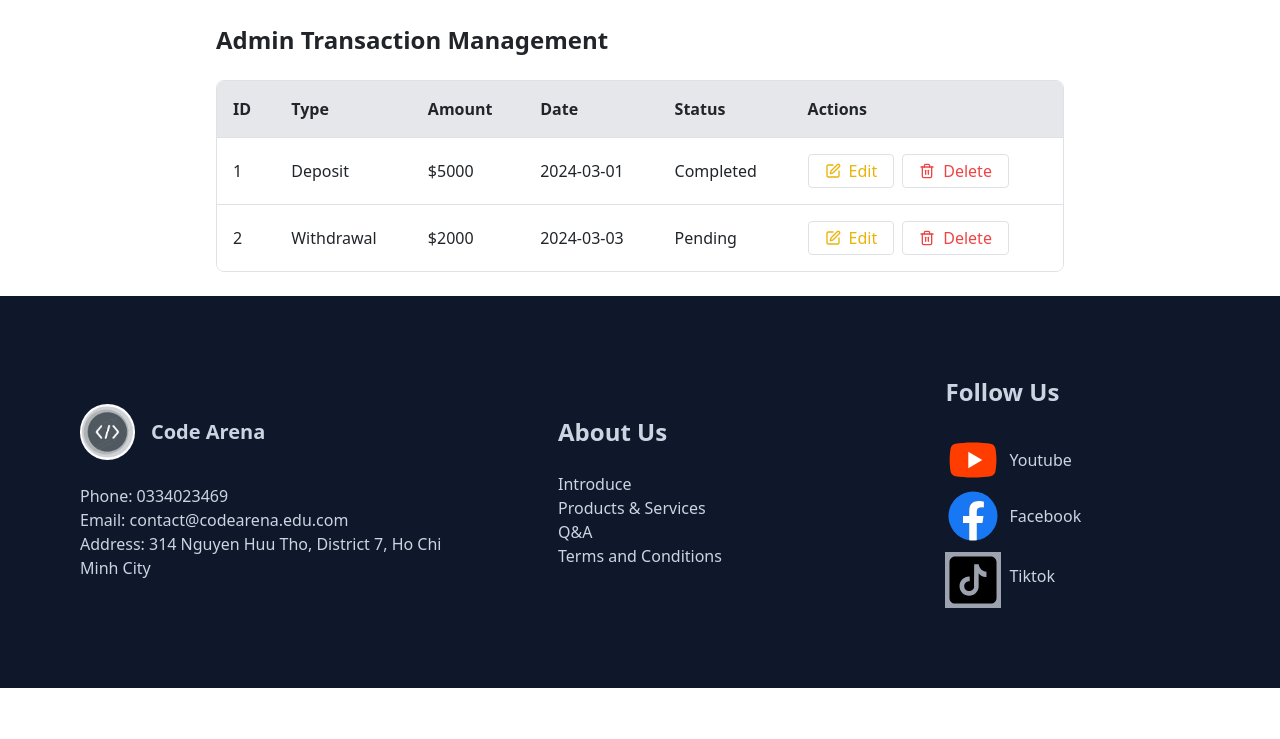
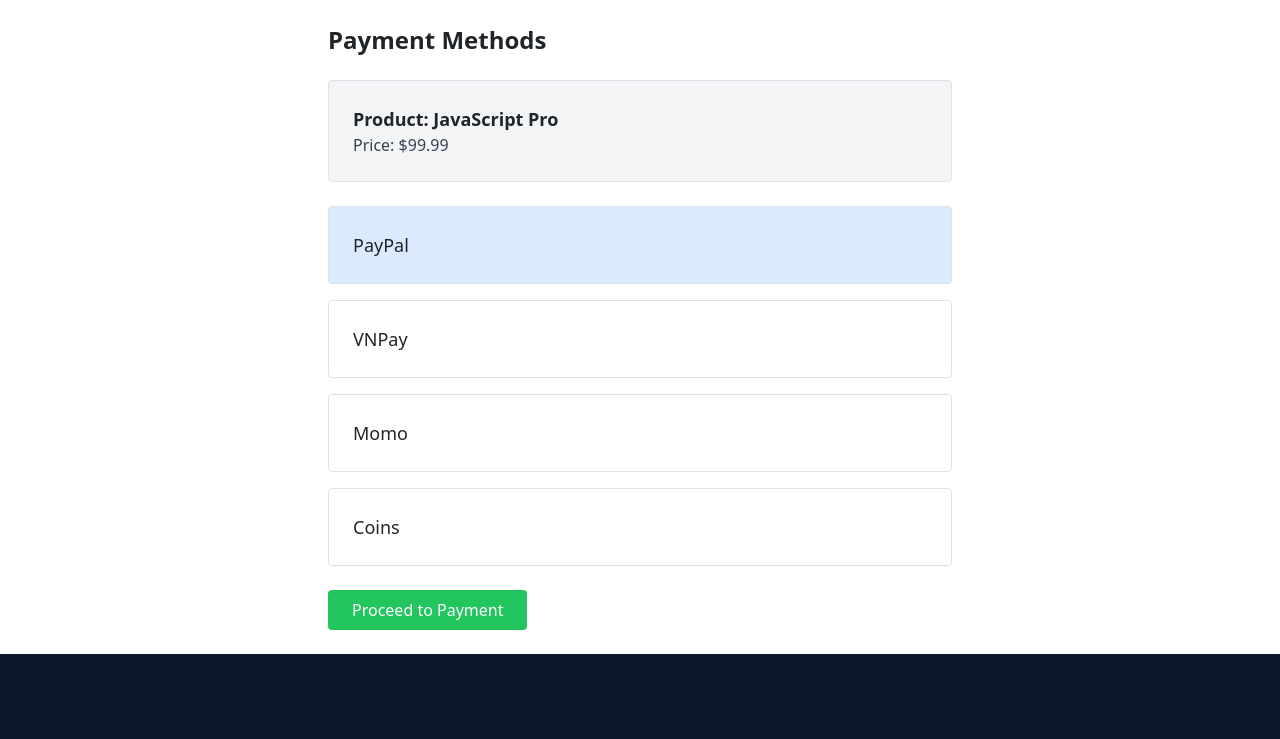
Before and after one commit to nguyentrungtinh2003/online_learning_management_system_frontend, a React (Create React App) app: page /test in a window 1280 px wide. Shown: the top 739 px of the page. Built offline with nearby package versions, Linux system fonts and the light colour scheme; a web font is replaced by a local one.

Commit message:
SCRUM-134 Create Payment Page Layout

```diff
--- a/src/App.js
+++ b/src/App.js
@@ -23,13 +23,14 @@ import LearningProgress from "./pages/User/LearningProcess";
 import CommentManagement from "./pages/Comment/CommentManagement";
 import AdminBlogManagement from "./pages/Blog/AdminBlogManagement";
 import AdminPaymentManagement from "./pages/Payment/AdminPaymentManagement";
+import PaymentPage from "./pages/Payment/PaymentPage";
 
 function App() {
   return (
     <>
       <Router>
         <Routes>
-          <Route path="/test" element={<AdminPaymentManagement />} />
+          <Route path="/test" element={<PaymentPage />} />
           <Route
             path="/"
             element={
--- /dev/null
+++ b/src/pages/Payment/PaymentPage.js
@@ -0,0 +1,51 @@
+import { useState } from "react";
+import { Edit, Trash2 } from "lucide-react";
+
+const paymentMethods = ["PayPal", "VNPay", "Momo", "Coins"];
+
+export default function PaymentPage() {
+  const [selectedMethod, setSelectedMethod] = useState(paymentMethods[0]);
+  const [product, setProduct] = useState({
+    name: "JavaScript Pro",
+    price: "$99.99",
+  });
+
+  return (
+    <div className="p-6 max-w-2xl mx-auto">
+      <h1 className="text-2xl font-bold mb-4">Payment Methods</h1>
+
+      {/* Product Information */}
+      <div className="p-4 mb-4 border rounded bg-gray-100">
+        <h2 className="text-lg font-semibold">Product: {product.name}</h2>
+        <p className="text-gray-700">Price: {product.price}</p>
+      </div>
+
+      <div className="space-y-4">
+        {paymentMethods.map((method) => (
+          <label
+            key={method}
+            className={`block p-4 border rounded cursor-pointer flex justify-between items-center ${
+              selectedMethod === method
+                ? "border-blue-500 bg-blue-100"
+                : "border-gray-300"
+            }`}
+          >
+            <input
+              type="radio"
+              name="payment"
+              value={method}
+              checked={selectedMethod === method}
+              onChange={() => setSelectedMethod(method)}
+              className="hidden"
+            />
+            <span className="text-lg">{method}</span>
+          </label>
+        ))}
+      </div>
+
+      <button className="mt-6 px-6 py-2 bg-green-500 text-white rounded">
+        Proceed to Payment
+      </button>
+    </div>
+  );
+}
```
